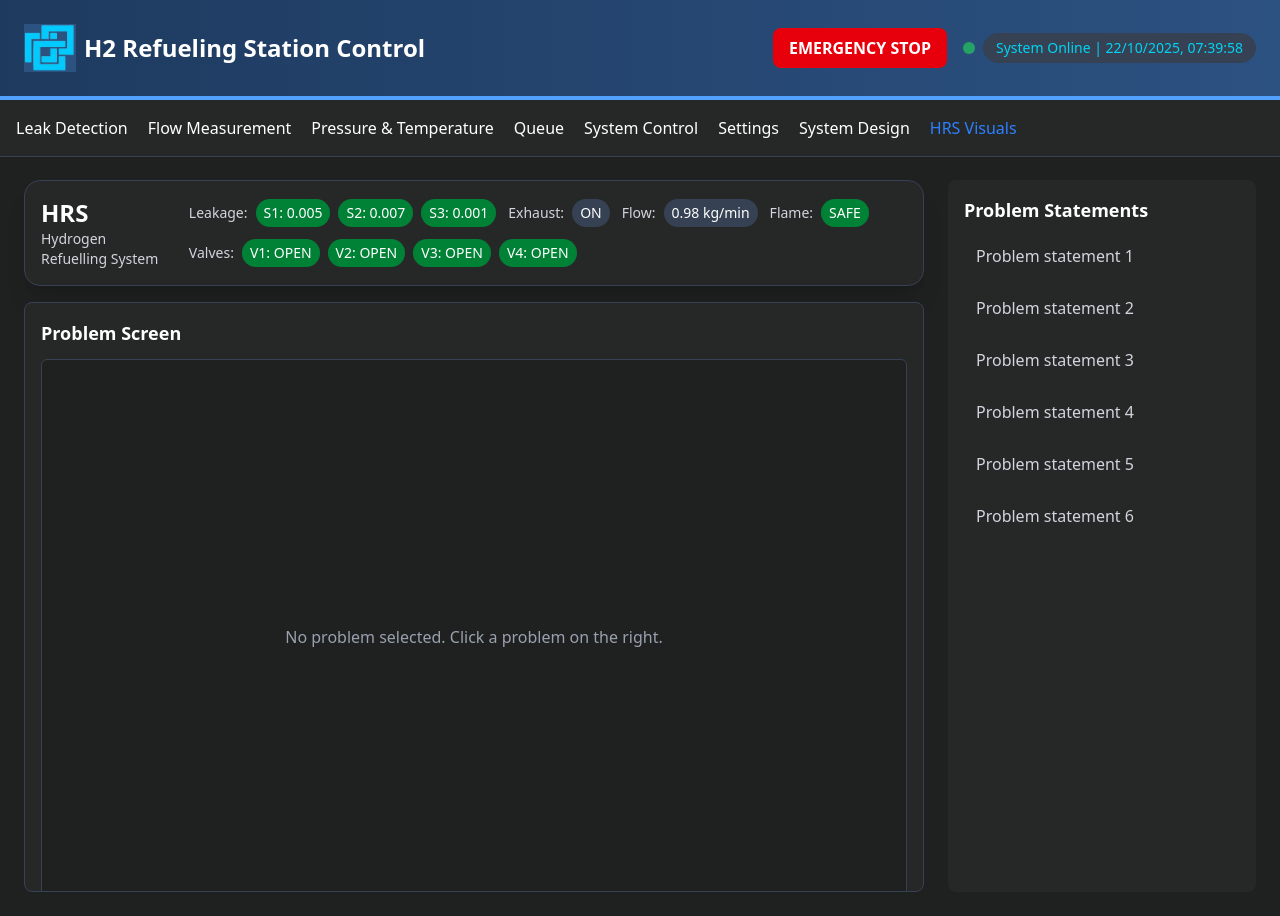
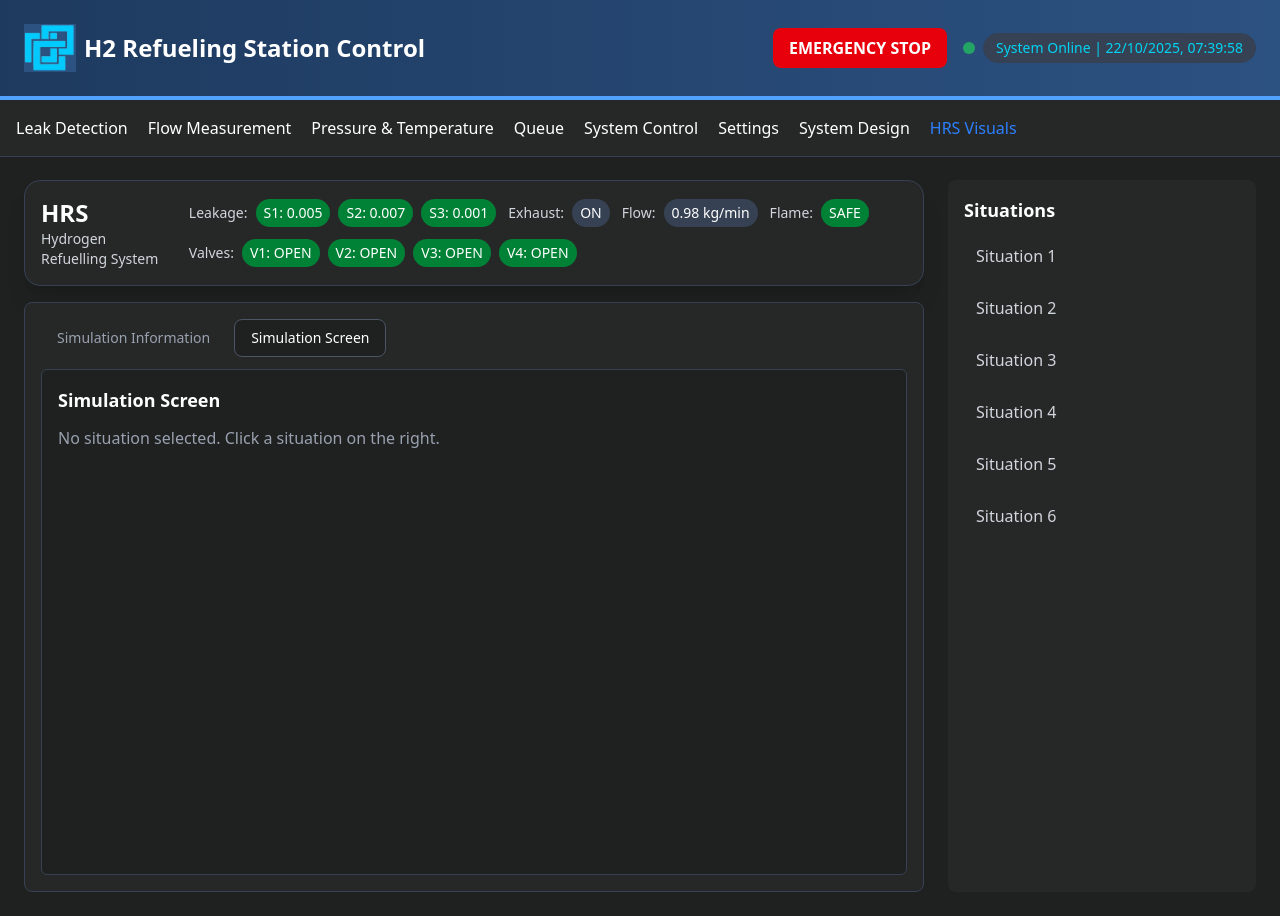
Before and after one commit to s4mzai/Hynics, a Next.js app: page /hrs-visuals in a window 1280 px wide. Built offline with nearby package versions, Linux system fonts and the light colour scheme.

Commit message:
Rename problem statements to situations and add simulation tabs in HRSVisuals component

```diff
--- a/components/pages/HRSVisuals.jsx
+++ b/components/pages/HRSVisuals.jsx
@@ -5,15 +5,16 @@ import { useSensorData } from '@/components/pages/PressureTemperatureMonitoring'
 
 const HRSVisuals = () => {
   const problems = [
-    'Problem statement 1',
-    'Problem statement 2',
-    'Problem statement 3',
-    'Problem statement 4',
-    'Problem statement 5',
-    'Problem statement 6',
+    'Situation 1',
+    'Situation 2',
+    'Situation 3',
+    'Situation 4',
+    'Situation 5',
+    'Situation 6',
   ];
 
   const [selected, setSelected] = useState(null);
+  const [activeTab, setActiveTab] = useState('simulationScreen');
   const sensors = useSensorData();
 
   return (
@@ -74,17 +75,60 @@ const HRSVisuals = () => {
             </div>
           </div>
 
-          {/* Lower: screen area that shows selected problem text, fills remaining space */}
-          <div className="flex-1 bg-[rgba(38,_40,_40,_1)] rounded-lg p-4 overflow-hidden border border-gray-700">
-            <h2 className="text-lg font-semibold text-white mb-3">Problem Screen</h2>
-            <div className="h-full rounded-md bg-[rgba(31,_33,_33,_1)] flex items-center justify-center text-gray-400 p-4 overflow-auto border border-gray-700">
-              {selected ? (
-                <div className="text-center">
-                  <div className="text-2xl font-bold text-white mb-3">{selected}</div>
-                  <div className="text-sm text-gray-300">placeholder for video</div>
+          {/* Lower: screen area with tabs */}
+          <div className="flex-1 bg-[rgba(38,_40,_40,_1)] rounded-lg p-4 overflow-hidden border border-gray-700 flex flex-col">
+            {/* Tab buttons */}
+            <div className="flex gap-2 mb-3">
+              <button
+                onClick={() => setActiveTab('simulationInformation')}
+                className={`px-4 py-2 rounded-lg text-sm font-medium transition-colors ${
+                  activeTab === 'simulationInformation'
+                    ? 'bg-[rgba(31,_33,_33,_1)] text-white border border-gray-600'
+                    : 'bg-transparent text-gray-400 hover:text-white hover:bg-gray-700/20'
+                }`}
+              >
+                Simulation Information
+              </button>
+              <button
+                onClick={() => setActiveTab('simulationScreen')}
+                className={`px-4 py-2 rounded-lg text-sm font-medium transition-colors ${
+                  activeTab === 'simulationScreen'
+                    ? 'bg-[rgba(31,_33,_33,_1)] text-white border border-gray-600'
+                    : 'bg-transparent text-gray-400 hover:text-white hover:bg-gray-700/20'
+                }`}
+              >
+                Simulation Screen
+              </button>
+            </div>
+
+            {/* Tab content */}
+            <div className="flex-1 rounded-md bg-[rgba(31,_33,_33,_1)] flex items-center justify-center text-gray-400 p-4 overflow-auto border border-gray-700">
+              {activeTab === 'simulationInformation' ? (
+                <div className="w-full h-full">
+                  <h2 className="text-lg font-semibold text-white mb-3">Simulation Information</h2>
+                  {selected ? (
+                    <div className="text-gray-300">
+                      <p className="mb-2">Selected Situation: <span className="text-white font-semibold">{selected}</span></p>
+                      <p className="text-sm text-gray-400">Simulation information details will be displayed here.</p>
+                    </div>
+                  ) : (
+                    <div className="text-gray-400">No situation selected. Click a situation on the right.</div>
+                  )}
                 </div>
               ) : (
-                <div className="text-gray-400">No problem selected. Click a problem on the right.</div>
+                <div className="w-full h-full">
+                  <h2 className="text-lg font-semibold text-white mb-3">
+                    Simulation Screen{selected ? `: ${selected}` : ''}
+                  </h2>
+                  {selected ? (
+                    <div className="text-center">
+                      <div className="text-2xl font-bold text-white mb-3">{selected}</div>
+                      <div className="text-sm text-gray-300">placeholder for video</div>
+                    </div>
+                  ) : (
+                    <div className="text-gray-400">No situation selected. Click a situation on the right.</div>
+                  )}
+                </div>
               )}
             </div>
           </div>
@@ -93,7 +137,7 @@ const HRSVisuals = () => {
         {/* Right: 25% ghost buttons */}
         <div className="w-1/4 flex-none">
           <div className="bg-[rgba(38,_40,_40,_1)] rounded-lg p-4 h-[calc(100vh-5.5rem)] overflow-hidden">
-            <h3 className="text-lg font-semibold text-white mb-3">Problem Statements</h3>
+            <h3 className="text-lg font-semibold text-white mb-3">Situations</h3>
             <div className="flex flex-col gap-2 h-full">
               <div className="overflow-y-auto pr-1 hide-scrollbar space-y-3">
               {problems.map((p, i) => (
```
